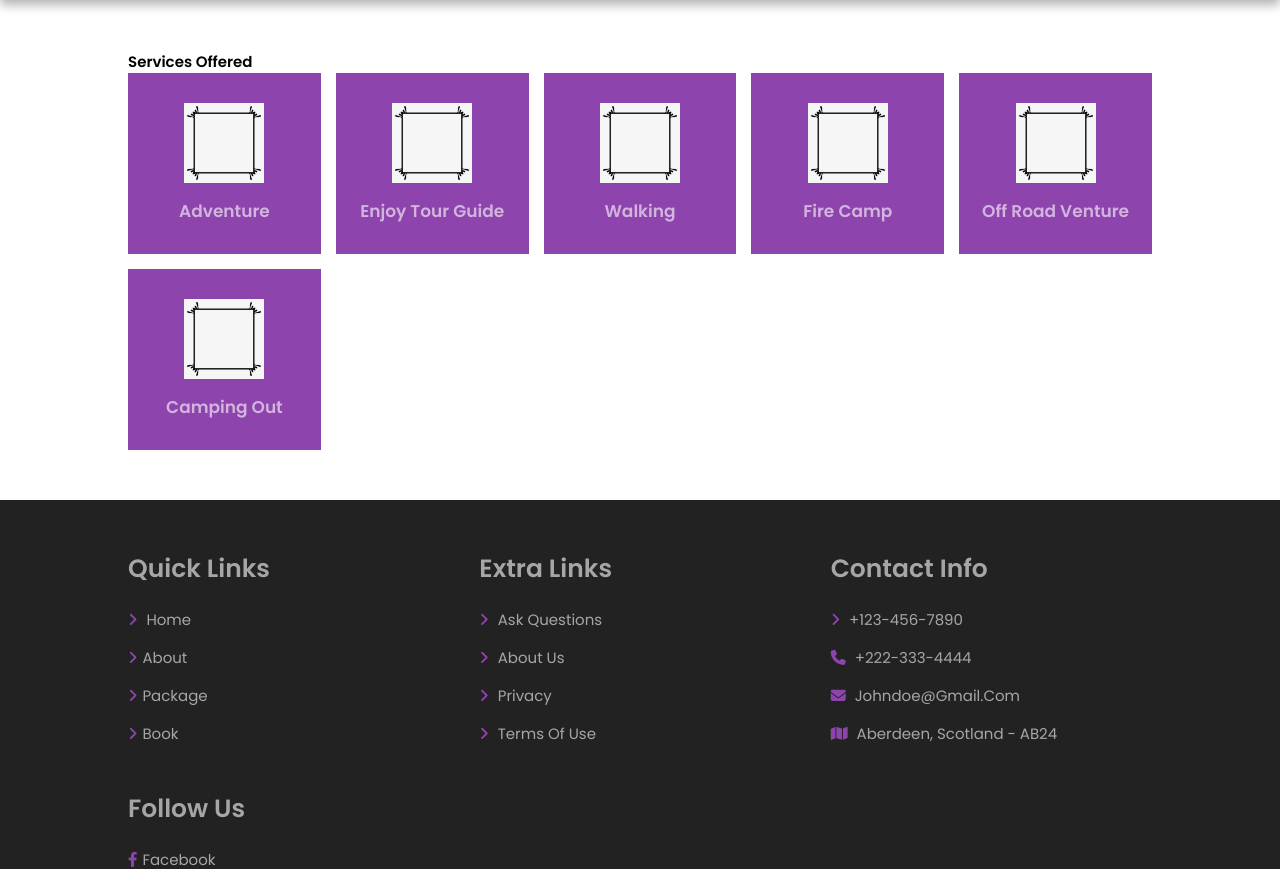
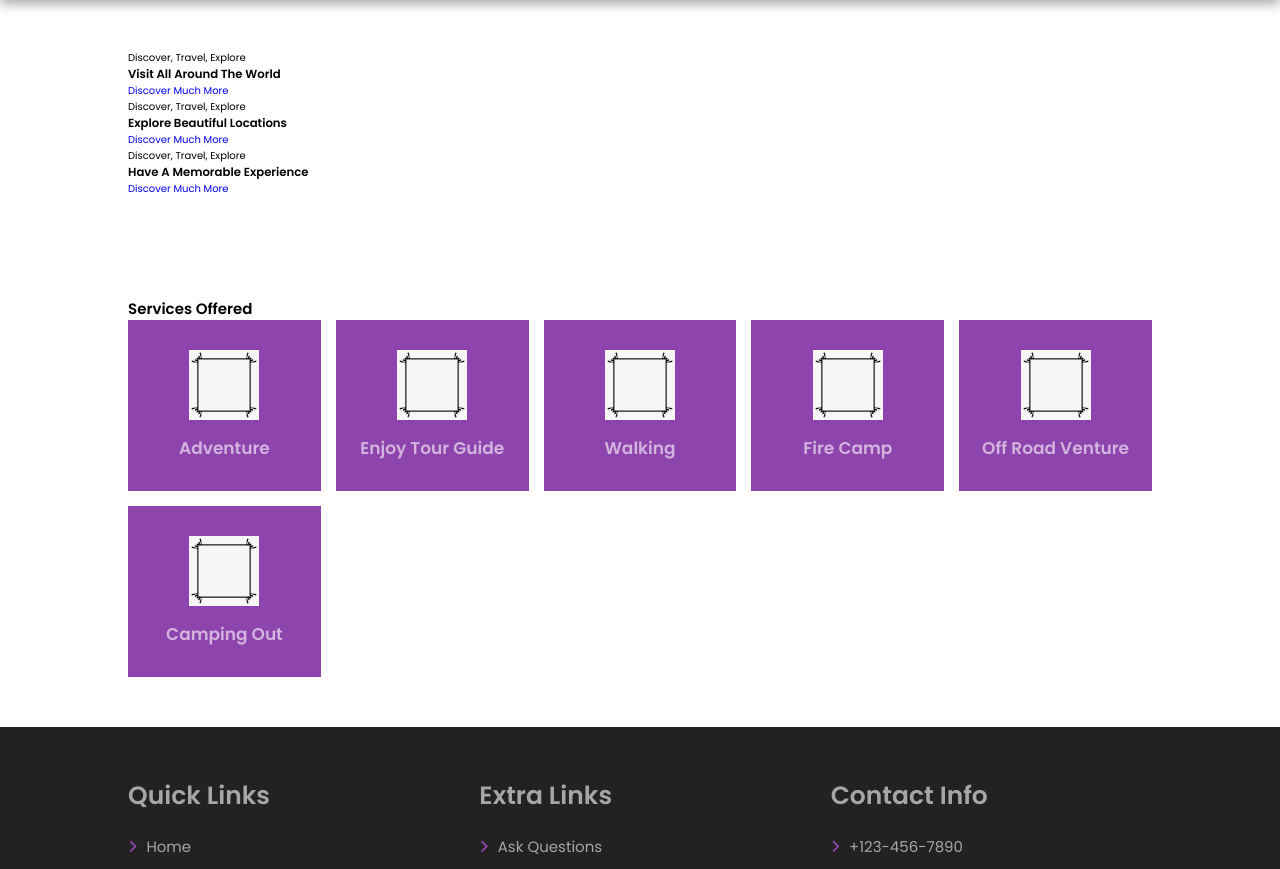
Before and after one commit to Mrcream007/Port1, a PHP site: page /home.php in a window 1280 px wide. Shown: the part 78-947 px from the top of the page. Run offline with PHP 8.4, Linux system fonts and the light colour scheme.

Commit message:
home section edits

```diff
--- a/css/style.css
+++ b/css/style.css
@@ -97,7 +105,7 @@ section{
 }
 
 .services1 .box-container .box img{
-    height: 8rem;
+    height: 7rem;
 }
 
 .services1 .box-container .box h3{
--- a/home.php
+++ b/home.php
@@ -34,6 +34,46 @@
 
     </section>
     <!-- header section ends -->
+
+
+
+    <!-- home section starts -->
+    <section class="home">
+
+        <div class="home-slider">
+
+            <div class="W">
+
+                <div class="slide" style="background: url(images/fb-logo.jpg) no-repeat;">
+                    <div class="content">
+                        <span>discover, travel, explore</span>
+                        <h3>visit all around the world</h3>
+                        <a href="package.php" class="btn">discover much more</a>
+                    </div>
+                </div>
+
+                <div class="slide" style="background: url(images/fb-logo.jpg) no-repeat;">
+                    <div class="content">
+                        <span>discover, travel, explore</span>
+                        <h3>explore beautiful locations</h3>
+                        <a href="package.php" class="btn">discover much more</a>
+                    </div>
+                </div>
+
+                <div class="slide" style="background: url(images/fb-logo.jpg) no-repeat;">
+                    <div class="content">
+                        <span>discover, travel, explore</span>
+                        <h3>have a memorable experience</h3>
+                        <a href="package.php" class="btn">discover much more</a>
+                    </div>
+                </div>
+
+            </div>
+
+        </div>
+
+    </section>
+    <!-- home section ends -->
 
 
 
```
Also changed, not shown: other parts of css/style.css (+25 -13 lines), images/fb-logo.jpg (added).
